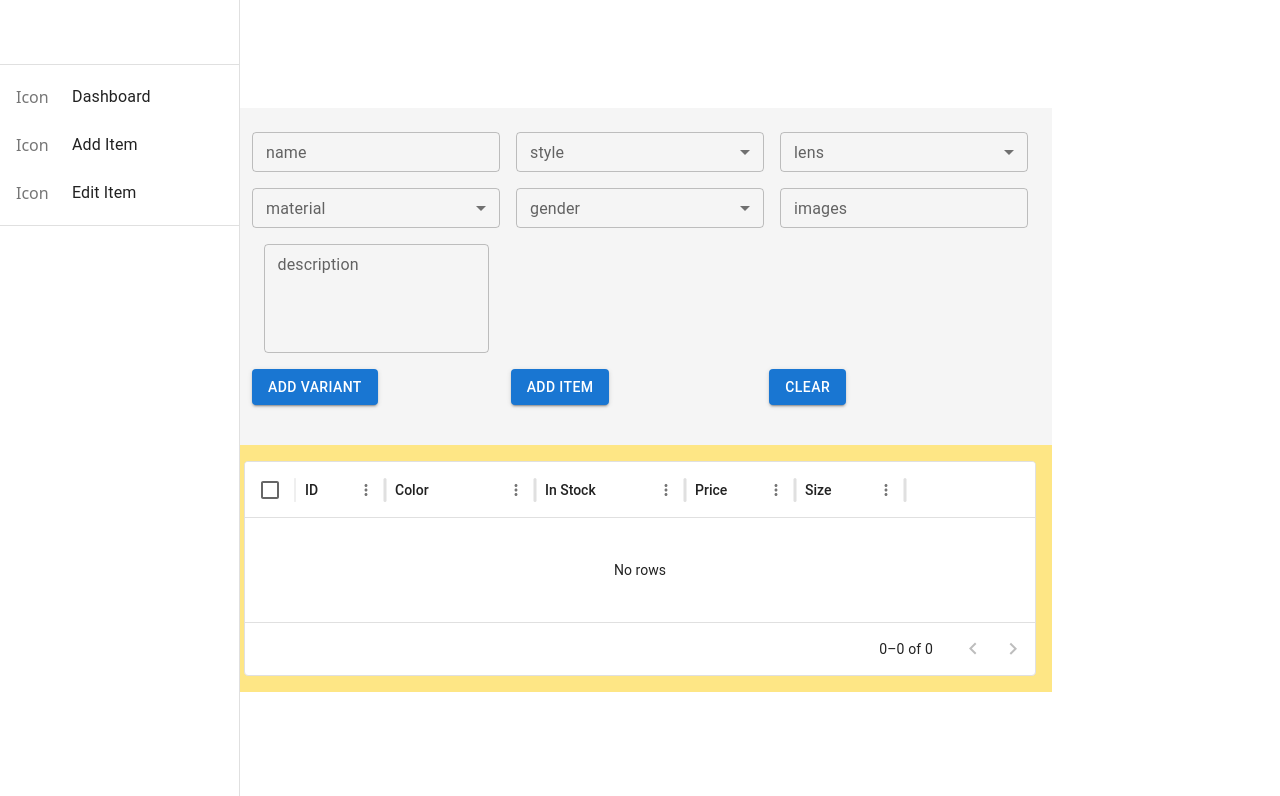
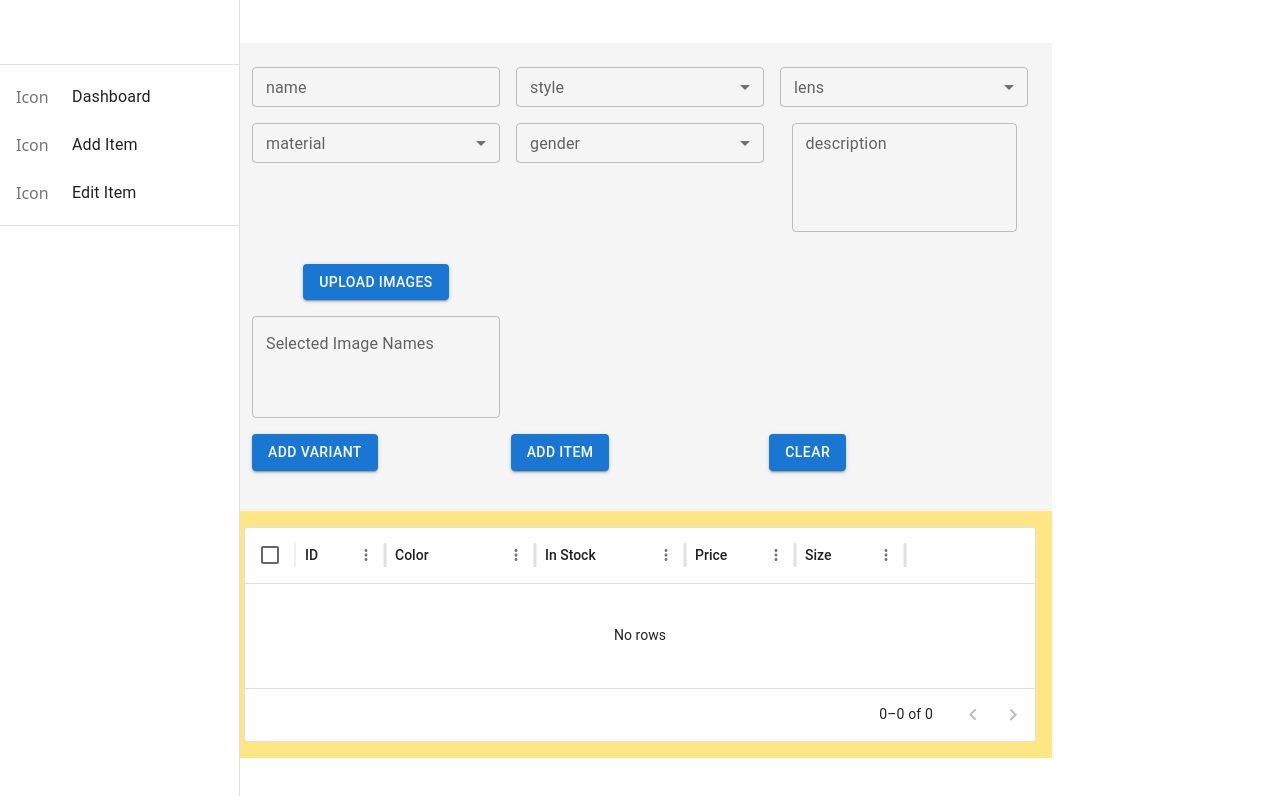
Before and after one commit to OglePeek/Oglepeek-Frontend-Admin, a React (Vite) app: page / in a window 1280 px wide. Shown: the top 796 px of the page. Built offline with nearby package versions, Linux system fonts and the light colour scheme.

Commit message:
Added file upload button to upload product images

```diff
--- a/src/admin/AddItemForm.tsx
+++ b/src/admin/AddItemForm.tsx
@@ -1,4 +1,4 @@
-import { useForm } from "react-hook-form";
+import { FormProvider, useForm } from "react-hook-form";
 import { yupResolver } from "@hookform/resolvers/yup";
 import * as yup from "yup";
 import { TextInput } from "./TextInput";
@@ -9,7 +9,10 @@ import { DialogBox } from "./DialogBox";
 import { AddVariantForm } from "./AddVariantForm";
 import type { AppDispatch } from "../redux/store";
 import { resetFormData } from "../redux/formslice";
-import { useDispatch } from "react-redux";
+import { useDispatch, useSelector } from "react-redux";
+import FileUploadInput from "./FileUploadInput";
+import type { RootState } from "../redux/store";
+import { useAddProductMutation } from "../services/api";
 
 // type Props = {
 
@@ -28,17 +31,17 @@ const schema = yup
   .required();
 
 export const AddItemForm = () => {
+  const variantVals = useSelector(
+    (state: RootState) => state?.form?.addVariantForm
+  );
+
   const dispatch = useDispatch<AppDispatch>();
 
   const [openVariantForm, setOpenVariantForm] = useState(false);
 
   type FormValues = yup.InferType<typeof schema>;
 
-  const {
-    register,
-    handleSubmit,
-    formState: { errors },
-  } = useForm<FormValues>({
+  const methods = useForm<FormValues>({
     resolver: yupResolver(schema),
     defaultValues: {
       name: "",
@@ -51,8 +54,40 @@ export const AddItemForm = () => {
     },
   });
 
+  const {
+    register,
+    handleSubmit,
+    reset,
+    formState: { errors },
+  } = methods;
+
+  const [addProduct] = useAddProductMutation();
+
   const onSubmit = (data: FormValues) => {
-    console.log(data); // call api with submitted data
+    const imageObj: Record<string, File> = {};
+
+    data.images.forEach((file, index) => {
+      imageObj[`image${index}`] = file;
+    });
+    const reqBody = {
+      name: data.name,
+      style: data.style,
+      description: data.description,
+      lens: data.lens,
+      gender: data.gender,
+      material: data.material,
+      variants: variantVals,
+      ...imageObj,
+    };
+
+    console.log("Request Body:", reqBody);
+    addProduct(reqBody)
+      .then((response) => {
+        console.log("Item added:", response);
+      })
+      .catch((error) => {
+        console.error("Error adding item:", error);
+      });
   };
 
   const openDialog = () => {
@@ -60,11 +95,13 @@ export const AddItemForm = () => {
   };
 
   const clearForm = () => {
+    reset();
     dispatch(resetFormData());
   };
 
   return (
     <>
+      <FormProvider {...methods}>
         <form onSubmit={handleSubmit(onSubmit)}>
           <div className="grid grid-cols-3 gap-4">
             <div>
@@ -145,16 +182,6 @@ export const AddItemForm = () => {
 
             <div>
               <TextInput
-              label={"images"}
-              defaultValue="images"
-              {...register("images")}
-              error={!!errors.images}
-              helperText={errors.images?.message}
-            />
-          </div>
-
-          <div>
-            <TextInput
                 label={"description"}
                 defaultValue="description"
                 {...register("description")}
@@ -163,6 +190,10 @@ export const AddItemForm = () => {
                 multiline
                 rows={4}
               />
+            </div>
+
+            <div>
+              <FileUploadInput />
             </div>
           </div>
 
@@ -184,6 +215,7 @@ export const AddItemForm = () => {
             </div>
           </div>
         </form>
+      </FormProvider>
 
       <div>
         {openVariantForm ? (
--- a/src/admin/DropdownInput.tsx
+++ b/src/admin/DropdownInput.tsx
@@ -14,7 +14,6 @@ export const DropdownInput: React.FC<Props> = ({ label, items, ...fields }) => {
   return (
     <TextField
       label={label}
-      id="outlined-size-small"
       variant="outlined"
       size="small"
       defaultValue=""
--- /dev/null
+++ b/src/admin/FileUploadInput.tsx
@@ -0,0 +1,50 @@
+import React from "react";
+import { Button, TextField, Box } from "@mui/material";
+import { useFormContext, useWatch } from "react-hook-form";
+
+const FileUploadInput = () => {
+  const { setValue, control } = useFormContext();
+  const selectedImages = useWatch({ control, name: "images" });
+
+  const handleFileChange = (e: React.ChangeEvent<HTMLInputElement>) => {
+    if (e.target.files) {
+      const files = Array.from(e.target.files);
+      setValue("images", files, { shouldValidate: true });
+    }
+  };
+
+  return (
+    <Box sx={{ mt: 2 }}>
+      {/* Hidden file input */}
+      <input
+        accept="image/*"
+        multiple
+        type="file"
+        id="upload-button"
+        style={{ display: "none" }}
+        onChange={handleFileChange}
+      />
+
+      {/* Button to trigger file input */}
+      <label htmlFor="upload-button">
+        <Button variant="contained" component="span">
+          Upload Images
+        </Button>
+      </label>
+
+      {/* TextField to show file names */}
+      <Box mt={2}>
+        <TextField
+          label="Selected Image Names"
+          value={selectedImages?.map((f) => f.name).join(", ") || ""}
+          fullWidth
+          multiline
+          rows={3}
+          InputProps={{ readOnly: true }}
+        />
+      </Box>
+    </Box>
+  );
+};
+
+export default FileUploadInput;
--- a/src/redux/store.ts
+++ b/src/redux/store.ts
@@ -13,6 +13,7 @@ import {
   REGISTER,
 } from "redux-persist";
 import { combineReducers } from "redux";
+import { api } from "../services/api"; // adjust the path
 
 const persistConfig = {
   key: "root",
@@ -22,6 +23,7 @@ const persistConfig = {
 
 const rootReducer = combineReducers({
   form: formReducer,
+  [api.reducerPath]: api.reducer,
 });
 
 const persistedReducer = persistReducer(persistConfig, rootReducer);
@@ -33,7 +35,7 @@ export const store = configureStore({
       serializableCheck: {
         ignoredActions: [FLUSH, REHYDRATE, PAUSE, PERSIST, PURGE, REGISTER],
       },
-    }),
+    }).concat(api.middleware), // add the api middleware
 });
 
 export const persistor = persistStore(store);
--- /dev/null
+++ b/src/services/api.ts
@@ -0,0 +1,31 @@
+// src/services/api.ts
+import { createApi, fetchBaseQuery } from "@reduxjs/toolkit/query/react";
+
+// Define the type for an item
+type Item = {
+  id: number;
+  name: string;
+  price: number;
+};
+
+export const api = createApi({
+  reducerPath: "api", // unique key in the store
+  baseQuery: fetchBaseQuery({ baseUrl: "http://localhost:8000/api" }), // base URL
+  endpoints: (builder) => ({
+    // Example GET endpoint
+    getItems: builder.query<Item[], void>({
+      query: () => "items",
+    }),
+
+    // Add a new product (POST endpoint)
+    addProduct: builder.mutation({
+      query: (body) => ({
+        url: "product",
+        method: "POST",
+        body,
+      }),
+    }),
+  }),
+});
+
+export const { useGetItemsQuery, useAddProductMutation } = api;
```
Lines whose indentation alone changed are shown as unchanged.
